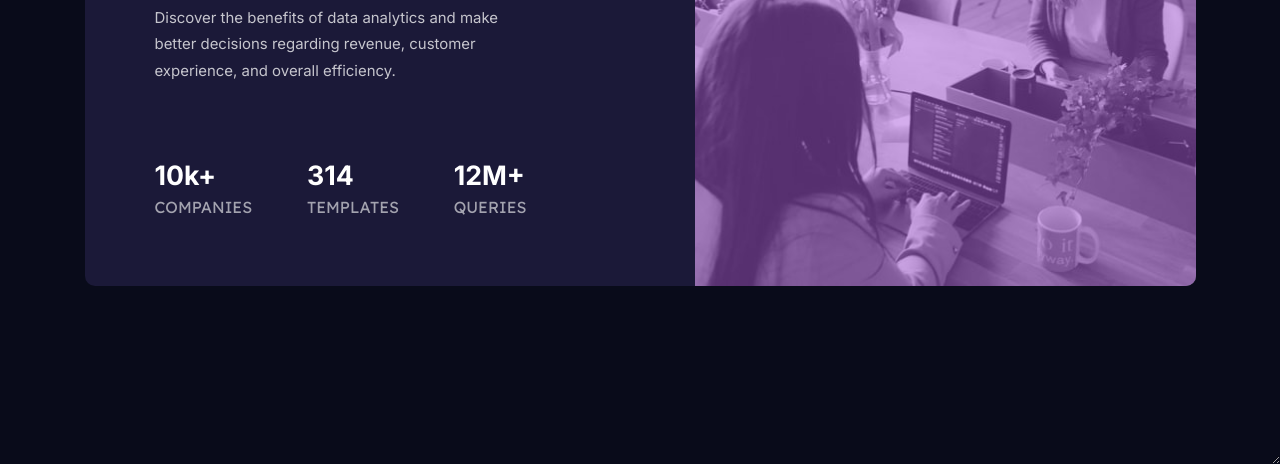
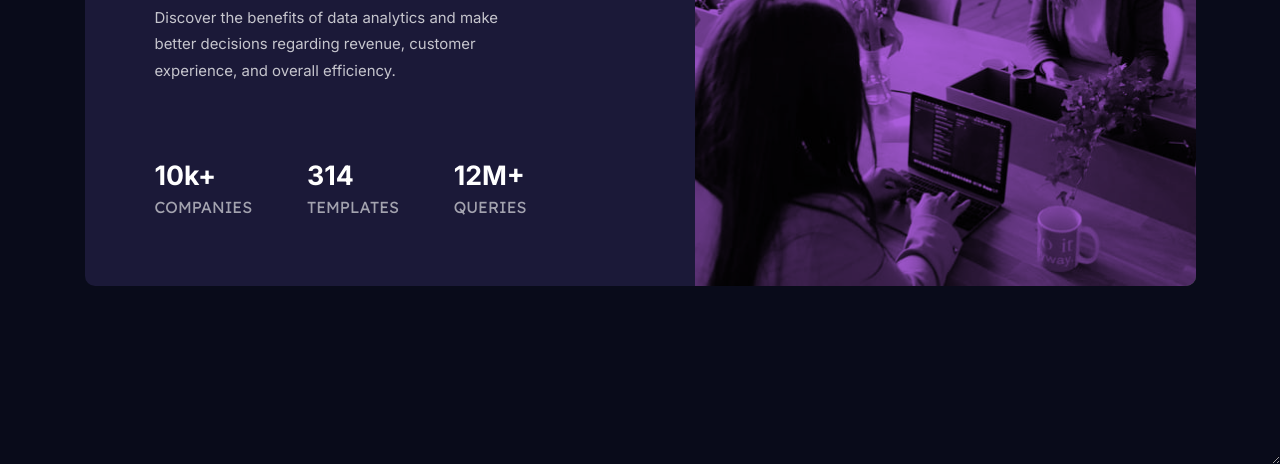
Before and after one commit to BigO-Dev/frontend-mentor-projects, a plain HTML site: page stats-preview-card/index.html in a window 1280 px wide. Shown: the part 336-800 px from the top of the page. Drawn offline with Linux system fonts and the light colour scheme.

Commit message:
Add mix-blend-mode property to image

```diff
--- a/stats-preview-card/css/style.css
+++ b/stats-preview-card/css/style.css
@@ -134,6 +134,5 @@ img {
   top: 0;
   left: 0;
   background: var(--color-violet);
-
-  opacity: 0.5;
+  mix-blend-mode: multiply;
 }
```
